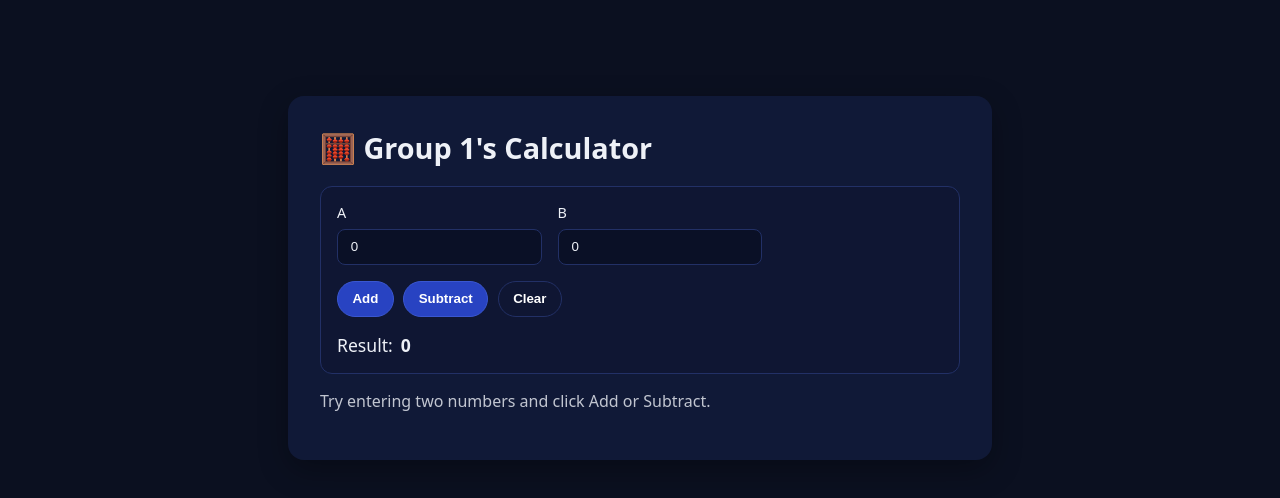
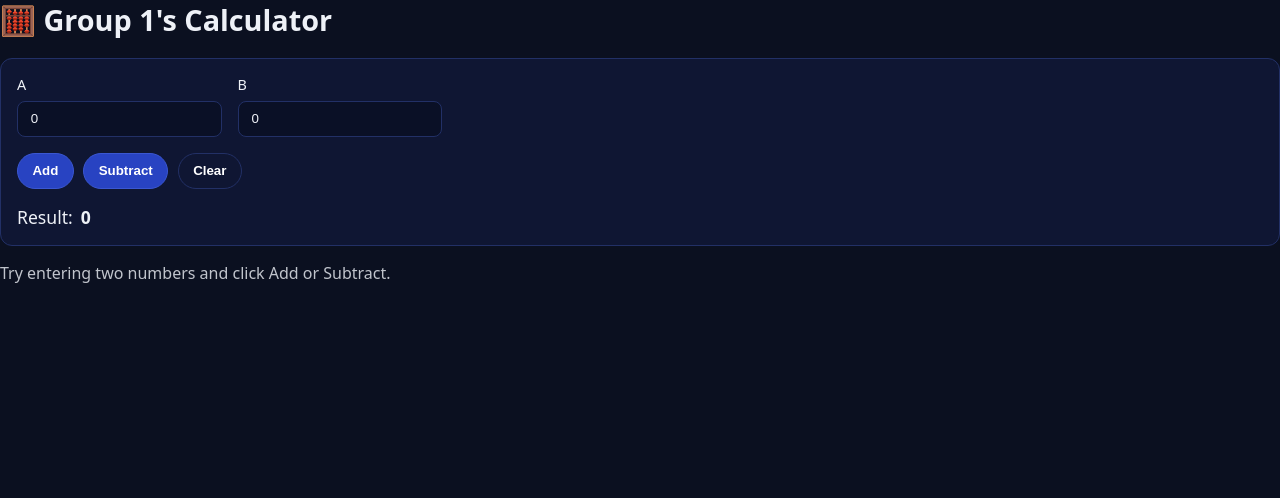
Before and after one commit to wu3ty/calculator, a Vue app: page / in a window 1280 px wide. Shown: the top 498 px of the page. Built offline with nearby package versions, Linux system fonts and the light colour scheme.

Commit message:
App.vue kaputt machen

```diff
--- a/src/App.vue
+++ b/src/App.vue
@@ -1,5 +1,5 @@
 <template>
-  <main class="container">
+  <main class="containe">
     <h1>🧮 Group 1's Calculator</h1>
     <Calculator />
     <p class="tip">Try entering two numbers and click Add or Subtract.</p>
```
